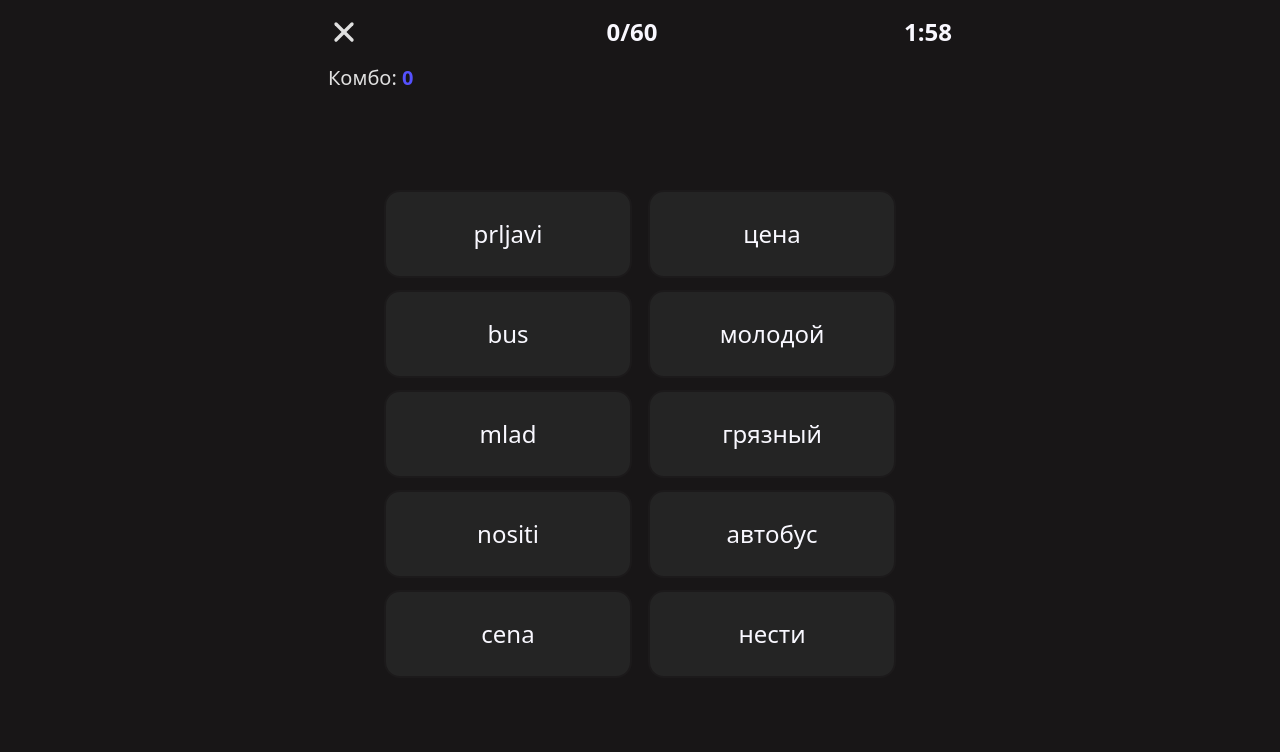
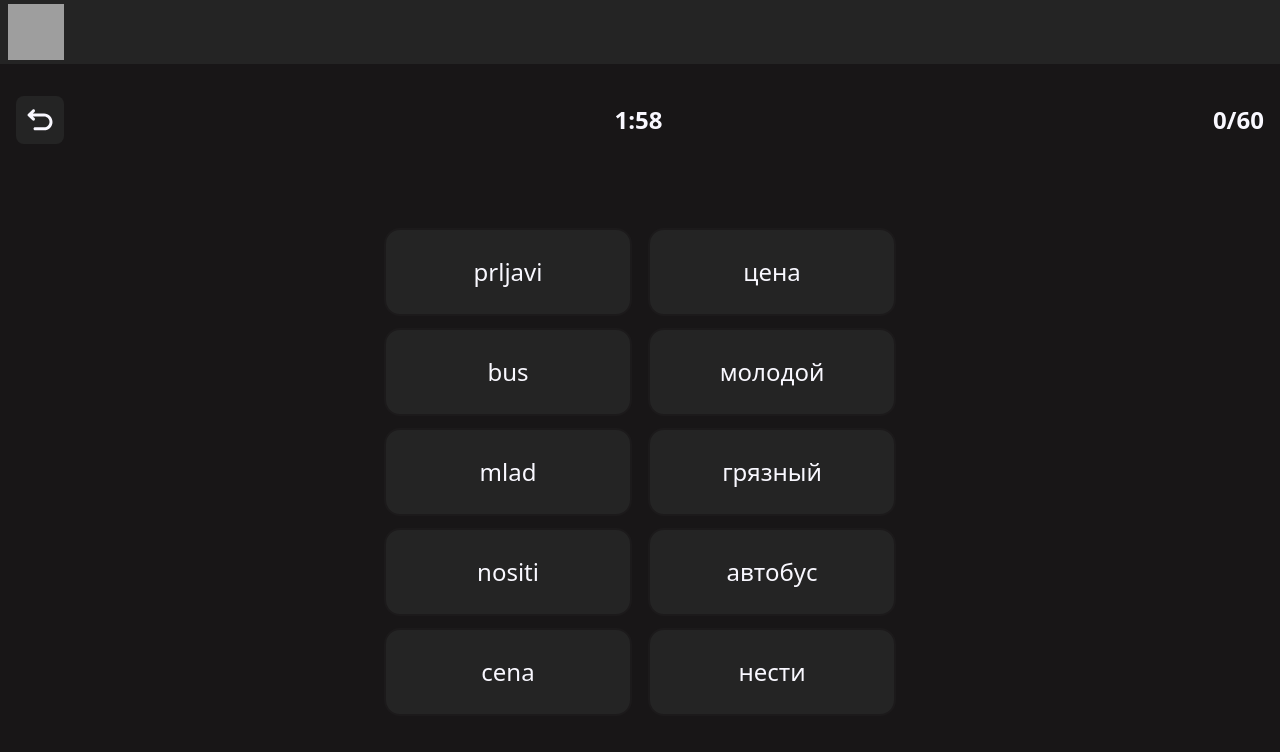
Before and after one commit to Impirs/wordmatch, a React (Vite) app: page /quiz in a window 1280 px wide. Both pictures are taken after a click on the button "Играть". Shown: the top 752 px of the page. Built offline with nearby package versions, Linux system fonts and the light colour scheme; grey boxes are pictures that could not be loaded; a web font is replaced by a local one.

Commit message:
fix: Quiz page

```diff
--- a/src/pages/Quiz.tsx
+++ b/src/pages/Quiz.tsx
@@ -27,6 +27,7 @@ export function Quiz() {
   const [correctCards, setCorrectCards] = useState<Set<number>>(new Set());
   const [timeRemaining, setTimeRemaining] = useState(0);
   const [elapsedTime, setElapsedTime] = useState(0);
+  // eslint-disable-next-line @typescript-eslint/no-unused-vars
   const [combo, setCombo] = useState(0);
   const [maxCombo, setMaxCombo] = useState(0);
   const [completedCards, setCompletedCards] = useState(0);
@@ -133,12 +134,26 @@ export function Quiz() {
         return { id: card.id, type };
       } else {
         // Клик по карточке другого типа - проверяем пару
-        if (prevSelected.id === card.id) {
+        // Находим первую выбранную карточку в слотах
+        const firstCard = prevSelected.type === 'serbian'
+          ? serbianSlots.find(c => c?.id === prevSelected.id)
+          : russianSlots.find(c => c?.id === prevSelected.id);
+
+        // Проверяем совпадение по ТЕКСТУ (serbian и russian), а не только по ID
+        // Это решает проблему дубликатов слов
+        const isMatch = firstCard &&
+          firstCard.serbian === card.serbian &&
+          firstCard.russian === card.russian;
+
+        if (isMatch) {
           // Правильная пара! Обрабатываем синхронно для отзывчивости
-          setFadingCards(prev => new Set([...prev, card.id]));
+          // Используем ID той карточки, на которую кликнули (она есть в обоих столбцах)
+          const matchedCardId = card.id;
+
+          setFadingCards(prev => new Set([...prev, matchedCardId]));
 
           // Помечаем как правильные для визуального фидбека
-          setCorrectCards(new Set([card.id]));
+          setCorrectCards(new Set([matchedCardId]));
 
           setCompletedCards(prev => {
             const newCount = prev + 1;
@@ -147,7 +162,7 @@ export function Quiz() {
             setTimeout(() => {
               setFadingCards(prev => {
                 const next = new Set(prev);
-                next.delete(card.id);
+                next.delete(matchedCardId);
                 return next;
               });
               setCorrectCards(new Set());
@@ -157,15 +172,15 @@ export function Quiz() {
               } else {
                 // Помечаем карточки как исчезающие
                 setSerbianSlots(slots => slots.map(c =>
-                  c?.id === card.id ? { ...c, fading: true } : c
+                  c?.id === matchedCardId ? { ...c, fading: true } : c
                 ));
                 setRussianSlots(slots => slots.map(c =>
-                  c?.id === card.id ? { ...c, fading: true } : c
+                  c?.id === matchedCardId ? { ...c, fading: true } : c
                 ));
 
                 // Заменяем карточки
                 setTimeout(() => {
-                  replaceCard(card.id);
+                  replaceCard(matchedCardId);
                 }, 250);
               }
             }, 300);
@@ -194,7 +209,7 @@ export function Quiz() {
         }
       }
     });
-  }, [cardCount, replaceCard, fadingCards]);
+  }, [cardCount, replaceCard, fadingCards, serbianSlots, russianSlots]);
 
   // Экран настроек
   if (gameState === 'setup') {
@@ -231,7 +246,7 @@ export function Quiz() {
             </div>
 
             {timerEnabled && (
-              <div className="flex items-center justify-between bg-secondary rounded-xl p-3 md:p-4 mt-3 md:mt-4">
+              <div className="flex items-center justify-between bg-secondary rounded-xl py-3 md:py-4 mt-3 md:mt-4">
                 <button
                   onClick={() => setTimeLimit(prev => Math.max(5, prev - 5))}
                   className="w-12 h-12 md:w-14 md:h-14 bg-white/15 rounded-xl hover:bg-accent transition-colors text-2xl md:text-3xl font-bold"
@@ -257,14 +272,16 @@ export function Quiz() {
             <div className="flex items-center justify-between">
               <button
                 onClick={() => setCardCount(prev => Math.max(10, prev - 10))}
-                className="w-12 h-12 md:w-14 md:h-14 bg-white/15 rounded-xl hover:bg-accent transition-colors text-2xl md:text-3xl font-bold"
+                className="w-12 h-12 md:w-14 md:h-14 bg-white/15 rounded-xl
+                         hover:bg-accent transition-colors text-2xl md:text-3xl font-bold"
               >
                 −
               </button>
               <span className="text-2xl md:text-3xl font-bold text-cyan">{cardCount}</span>
               <button
                 onClick={() => setCardCount(prev => prev + 10)}
-                className="w-12 h-12 md:w-14 md:h-14 bg-white/15 rounded-xl hover:bg-accent transition-colors text-2xl md:text-3xl font-bold"
+                className="w-12 h-12 md:w-14 md:h-14 bg-white/15 rounded-xl
+                         hover:bg-accent transition-colors text-2xl md:text-3xl font-bold"
               >
                 +
               </button>
@@ -286,25 +303,21 @@ export function Quiz() {
   if (gameState === 'playing') {
     return (
       <div className="min-h-screen bg-background text-text flex flex-col">
+        <Header />
+
         {/* Верхняя панель */}
-        <div className="px-4 md:px-6 py-3 md:py-4 flex items-center gap-4 md:gap-6 max-w-2xl mx-auto w-full">
-          {/* Кнопка закрытия */}
+        <div className="flex px-4 py-8 justify-between items-center flex-row w-full">
             <button
-            onClick={() => setGameState('setup')}
-            className="text-text-secondary hover:text-text transition-colors"
+              // eslint-disable-next-line @typescript-eslint/no-misused-promises
+              onClick={() => navigate('/')}
+              className="text-accent bg-secondary hover:bg-hover rounded-lg
+                        transition-colors flex items-center justify-center"
             >
-            <svg width="28" height="28" className="md:w-8 md:h-8" viewBox="0 0 24 24" fill="none" stroke="currentColor" strokeWidth="2.5" strokeLinecap="round" strokeLinejoin="round">
-              <line x1="18" y1="6" x2="6" y2="18"></line>
-              <line x1="6" y1="6" x2="18" y2="18"></line>
-            </svg>
+              <img src="/icons/undo.svg" alt="go_back" className="h-12 w-12" />
             </button>
 
-          {/* Прогресс */}
+            {/* Таймер */}
             <div className="flex-1 text-center">
-            <span className="font-bold text-xl md:text-2xl">{completedCards}/{cardCount}</span>
-          </div>
-
-          {/* Таймер */}
               {timerEnabled && (
                 <span className={`font-bold text-xl md:text-2xl ${timeRemaining <= 10 ? 'text-error' : ''}`}>
                   {formatTime(timeRemaining)}
@@ -312,10 +325,16 @@ export function Quiz() {
               )}
             </div>
 
+            {/* Прогресс */}
+            <div className="text-center">
+              <span className="font-bold text-xl md:text-2xl">{completedCards}/{cardCount}</span>
+            </div>
+        </div>
+
         {/* Комбо */}
-        <div className="px-4 md:px-6 pb-2 max-w-2xl mx-auto w-full">
+        {/* <div className="px-4 md:px-6 pb-2 max-w-2xl mx-auto w-full">
           <span className="text-text-secondary text-lg md:text-xl">Комбо: <span className="text-accent font-bold">{combo}</span></span>
-        </div>
+        </div> */}
 
         {/* Карточки - по центру */}
         <div className="flex-1 flex items-center justify-center px-4 md:px-6 pb-8">
```
Lines whose indentation alone changed are shown as unchanged.
